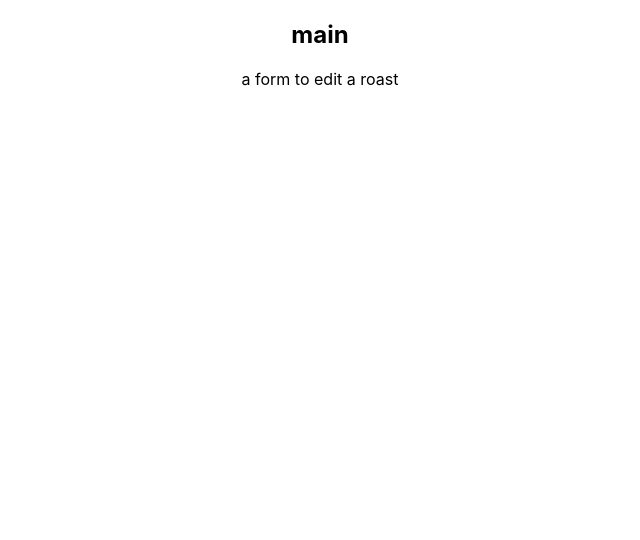
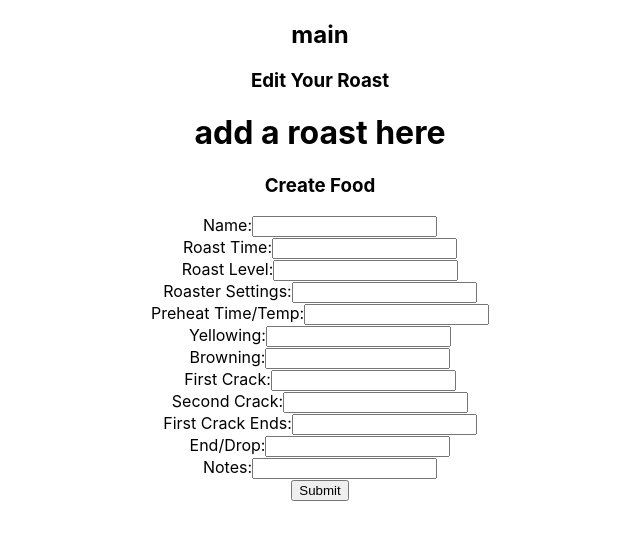
Before and after one commit to lancehsimmons/Roast, a React (Create React App) app in the folder client/: page /coffees/1/edit in a window 1280 px wide. Shown: the top 540 px of the page, without its empty margins (320-960 px from the left). Built offline with nearby package versions, Linux system fonts and the light colour scheme; no server answers.

Commit message:
adds handlecoffeeupdate

```diff
--- a/client/src/Containers/MainContainer.jsx
+++ b/client/src/Containers/MainContainer.jsx
@@ -27,6 +27,16 @@ export default function MainContainer({ currentUser }) {
     history.push('/')
   };
 
+  const handleCoffeeUpdate = async (id, formData) => {
+    const newCoffee = await putCoffee(id, formData);
+    setCoffees((prevState) =>
+      prevState.map((coffee) => {
+        return coffee.id === Number(id) ? newCoffee : coffee;
+      })
+    );
+    history.push(`/coffees/:${id}/detail`);
+  };
+
 
   return (
     <div>
@@ -40,7 +50,7 @@ export default function MainContainer({ currentUser }) {
         </Route>
 
         <Route path='/coffees/:id/edit'>
-          <CoffeeEdit/>
+          <CoffeeEdit handleCoffeeUpdate={handleCoffeeUpdate}/>
         </Route>
 
         <Route path='/coffees/:id'>
--- a/client/src/screens/CoffeeEdit.jsx
+++ b/client/src/screens/CoffeeEdit.jsx
@@ -30,9 +30,89 @@ export default function CoffeeEdit() {
     end_drop,
     notes,
   } = formData;
+
+  const handleChange = (e) => {
+    const { name, value } = e.target;
+    setFormData((prevState) => ({
+      ...prevState,
+      [name]: value,
+    }));
+  };
+
+
   return (
     <div>
-      <p>a form to edit a roast</p>
+      <h3>Edit Your Roast</h3>
+      <h1>add a roast here</h1>
+      <form
+      onSubmit={(e) => {
+          e.preventDefault();
+        handleAddRoast(formData);
+      }}
+    >
+      <h3>Create Food</h3>
+      <label>
+        Name:
+        <input type='text' name='name' value={name} onChange={handleChange} />
+        </label>
+        <br/>
+        <label>
+        Roast Time:
+        <input type='text' name='roast_time' value={roast_time} onChange={handleChange} />
+        </label>
+        <br/>
+        <label>
+        Roast Level:
+        <input type='text' name='roast_level' value={roast_level} onChange={handleChange} />
+        </label>
+        <br/>
+        <label>
+        Roaster Settings:
+        <input type='text' name='roaster_settings' value={roaster_settings} onChange={handleChange} />
+        </label>
+        <br/>
+        <label>
+        Preheat Time/Temp:
+        <input type='text' name='preheat' value={preheat} onChange={handleChange} />
+        </label>
+        <br/>
+        <label>
+        Yellowing:
+        <input type='text' name='yellowing' value={yellowing} onChange={handleChange} />
+        </label>
+        <br/>
+        <label>
+        Browning:
+        <input type='text' name='browning' value={browning} onChange={handleChange} />
+        </label>
+        <br/>
+        <label>
+        First Crack:
+        <input type='text' name='first_crack' value={first_crack} onChange={handleChange} />
+        </label>
+        <br/>
+        <label>
+        Second Crack:
+        <input type='text' name='second_crack' value={second_crack} onChange={handleChange} />
+        </label>
+        <br/>
+        <label>
+        First Crack Ends:
+        <input type='text' name='first_crack_end' value={first_crack_end} onChange={handleChange} />
+        </label>
+        <br/>
+        <label>
+        End/Drop:
+        <input type='text' name='end_drop' value={end_drop} onChange={handleChange} />
+        </label>
+        <br/>
+        <label>
+        Notes:
+        <input type='text' name='notes' value={notes} onChange={handleChange} />
+        </label>
+        <br/>
+      <button>Submit</button>
+    </form>
     </div>
   )
 }
--- a/client/src/services/coffee.js
+++ b/client/src/services/coffee.js
@@ -14,3 +14,8 @@ export const getOneCoffee = async (id) => {
   const resp = await api.get(`/coffees/${id}`);
   return resp.data;
 };
+
+export const putCoffee= async (id, coffeeData) => {
+  const resp = await api.put(`/coffees/${id}`, { coffee: coffeeData });
+  return resp.data;
+};
```
